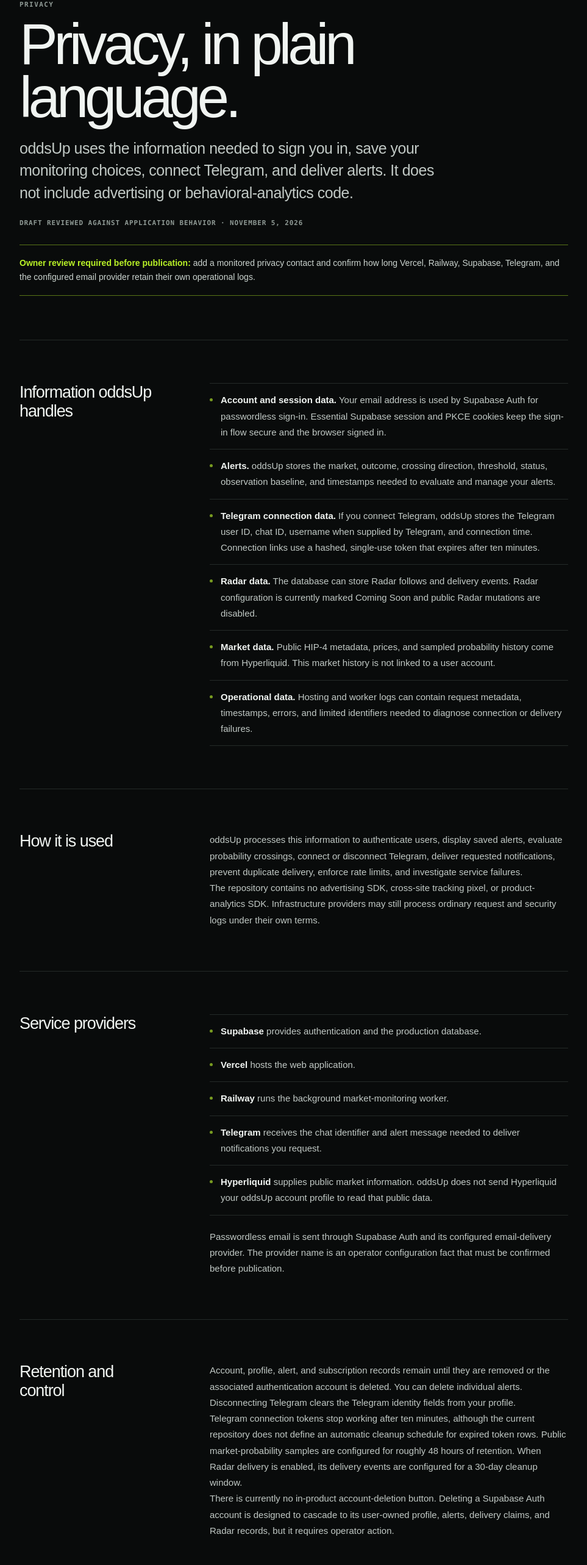
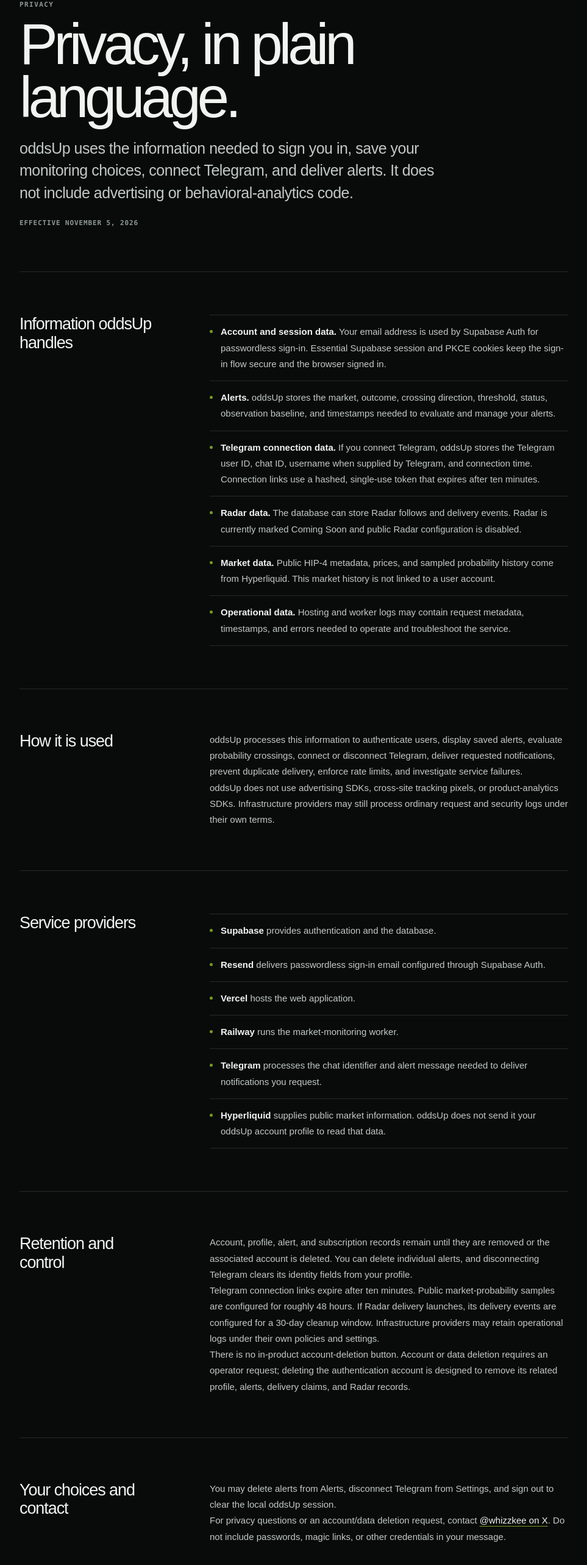
Before and after one commit to trevor-dev-johnson/outcome-alerts, a Next.js app: page /privacy in a window 1280 px wide. Shown: the part 174-2740 px from the top of the page at 61% size, without its empty margins (158-1121 px from the left). Built offline with nearby package versions, Linux system fonts and the light colour scheme.

Commit message:
Finalize privacy and terms

```diff
--- a/app/legal.module.css
+++ b/app/legal.module.css
@@ -4,8 +4,6 @@
 .header h1 { max-width: 760px; margin: 16px 0 22px; font-size: clamp(52px, 9vw, 94px); line-height: .92; letter-spacing: -.065em; }
 .lede { max-width: 700px; margin: 0; color: #c1c9c5; font-size: clamp(18px, 2.8vw, 25px); line-height: 1.45; letter-spacing: -.02em; }
 .updated { margin: 24px 0 0; color: var(--muted); font: 600 11px/1.4 "SFMono-Regular", Consolas, monospace; letter-spacing: .08em; text-transform: uppercase; }
-.review { margin-top: 28px; padding: 18px 0; border-top: 1px solid rgba(185,242,39,.45); border-bottom: 1px solid rgba(185,242,39,.45); color: #cbd4cf; font-size: 14px; line-height: 1.65; }
-.review strong { color: var(--signal); }
 .section { display: grid; grid-template-columns: minmax(160px, 230px) minmax(0, 1fr); gap: clamp(36px, 7vw, 82px); padding: clamp(46px, 7vw, 70px) 0; border-bottom: 1px solid var(--line); }
 .section h2 { margin: 0; font-size: clamp(20px, 2.8vw, 27px); line-height: 1.12; letter-spacing: -.04em; }
 .copy { min-width: 0; color: #c1c9c5; font-size: 15px; line-height: 1.75; }
--- a/app/privacy/page.tsx
+++ b/app/privacy/page.tsx
@@ -20,8 +20,7 @@ export default function PrivacyPage() {
         <p className="eyebrow">Privacy</p>
         <h1>Privacy, in plain language.</h1>
         <p className={styles.lede}>oddsUp uses the information needed to sign you in, save your monitoring choices, connect Telegram, and deliver alerts. It does not include advertising or behavioral-analytics code.</p>
-        <p className={styles.updated}>Draft reviewed against application behavior · November 5, 2026</p>
-        <p className={styles.review}><strong>Owner review required before publication:</strong> add a monitored privacy contact and confirm how long Vercel, Railway, Supabase, Telegram, and the configured email provider retain their own operational logs.</p>
+        <p className={styles.updated}>Effective November 5, 2026</p>
       </header>
 
       <section className={styles.section}><h2>Information oddsUp handles</h2><div className={styles.copy}>
@@ -29,37 +28,37 @@ export default function PrivacyPage() {
           <li><strong>Account and session data.</strong> Your email address is used by Supabase Auth for passwordless sign-in. Essential Supabase session and PKCE cookies keep the sign-in flow secure and the browser signed in.</li>
           <li><strong>Alerts.</strong> oddsUp stores the market, outcome, crossing direction, threshold, status, observation baseline, and timestamps needed to evaluate and manage your alerts.</li>
           <li><strong>Telegram connection data.</strong> If you connect Telegram, oddsUp stores the Telegram user ID, chat ID, username when supplied by Telegram, and connection time. Connection links use a hashed, single-use token that expires after ten minutes.</li>
-          <li><strong>Radar data.</strong> The database can store Radar follows and delivery events. Radar configuration is currently marked Coming Soon and public Radar mutations are disabled.</li>
+          <li><strong>Radar data.</strong> The database can store Radar follows and delivery events. Radar is currently marked Coming Soon and public Radar configuration is disabled.</li>
           <li><strong>Market data.</strong> Public HIP-4 metadata, prices, and sampled probability history come from Hyperliquid. This market history is not linked to a user account.</li>
-          <li><strong>Operational data.</strong> Hosting and worker logs can contain request metadata, timestamps, errors, and limited identifiers needed to diagnose connection or delivery failures.</li>
+          <li><strong>Operational data.</strong> Hosting and worker logs may contain request metadata, timestamps, and errors needed to operate and troubleshoot the service.</li>
         </ul>
       </div></section>
 
       <section className={styles.section}><h2>How it is used</h2><div className={styles.copy}>
         <p>oddsUp processes this information to authenticate users, display saved alerts, evaluate probability crossings, connect or disconnect Telegram, deliver requested notifications, prevent duplicate delivery, enforce rate limits, and investigate service failures.</p>
-        <p>The repository contains no advertising SDK, cross-site tracking pixel, or product-analytics SDK. Infrastructure providers may still process ordinary request and security logs under their own terms.</p>
+        <p>oddsUp does not use advertising SDKs, cross-site tracking pixels, or product-analytics SDKs. Infrastructure providers may still process ordinary request and security logs under their own terms.</p>
       </div></section>
 
       <section className={styles.section}><h2>Service providers</h2><div className={styles.copy}>
         <ul>
-          <li><strong>Supabase</strong> provides authentication and the production database.</li>
+          <li><strong>Supabase</strong> provides authentication and the database.</li>
+          <li><strong>Resend</strong> delivers passwordless sign-in email configured through Supabase Auth.</li>
           <li><strong>Vercel</strong> hosts the web application.</li>
-          <li><strong>Railway</strong> runs the background market-monitoring worker.</li>
-          <li><strong>Telegram</strong> receives the chat identifier and alert message needed to deliver notifications you request.</li>
-          <li><strong>Hyperliquid</strong> supplies public market information. oddsUp does not send Hyperliquid your oddsUp account profile to read that public data.</li>
+          <li><strong>Railway</strong> runs the market-monitoring worker.</li>
+          <li><strong>Telegram</strong> processes the chat identifier and alert message needed to deliver notifications you request.</li>
+          <li><strong>Hyperliquid</strong> supplies public market information. oddsUp does not send it your oddsUp account profile to read that data.</li>
         </ul>
-        <p>Passwordless email is sent through Supabase Auth and its configured email-delivery provider. The provider name is an operator configuration fact that must be confirmed before publication.</p>
       </div></section>
 
       <section className={styles.section}><h2>Retention and control</h2><div className={styles.copy}>
-        <p>Account, profile, alert, and subscription records remain until they are removed or the associated authentication account is deleted. You can delete individual alerts. Disconnecting Telegram clears the Telegram identity fields from your profile.</p>
-        <p>Telegram connection tokens stop working after ten minutes, although the current repository does not define an automatic cleanup schedule for expired token rows. Public market-probability samples are configured for roughly 48 hours of retention. When Radar delivery is enabled, its delivery events are configured for a 30-day cleanup window.</p>
-        <p>There is currently no in-product account-deletion button. Deleting a Supabase Auth account is designed to cascade to its user-owned profile, alerts, delivery claims, and Radar records, but it requires operator action.</p>
+        <p>Account, profile, alert, and subscription records remain until they are removed or the associated account is deleted. You can delete individual alerts, and disconnecting Telegram clears its identity fields from your profile.</p>
+        <p>Telegram connection links expire after ten minutes. Public market-probability samples are configured for roughly 48 hours. If Radar delivery launches, its delivery events are configured for a 30-day cleanup window. Infrastructure providers may retain operational logs under their own policies and settings.</p>
+        <p>There is no in-product account-deletion button. Account or data deletion requires an operator request; deleting the authentication account is designed to remove its related profile, alerts, delivery claims, and Radar records.</p>
       </div></section>
 
       <section className={styles.section}><h2>Your choices and contact</h2><div className={styles.copy}>
-        <p>You may delete alerts from the Alerts page, disconnect Telegram from Settings, and sign out to clear the local OddsUp session. Account-access or deletion requests need a monitored operator contact.</p>
-        <p><strong>Contact pending owner confirmation:</strong> a working privacy email address or support route must be added here before this policy is deployed.</p>
+        <p>You may delete alerts from Alerts, disconnect Telegram from Settings, and sign out to clear the local oddsUp session.</p>
+        <p>For privacy questions or an account/data deletion request, contact <a href="https://x.com/whizzkee" target="_blank" rel="noopener noreferrer">@whizzkee on X</a>. Do not include passwords, magic links, or other credentials in your message.</p>
       </div></section>
 
       <section className={styles.section}><h2>Security and changes</h2><div className={styles.copy}>
--- a/app/terms/page.tsx
+++ b/app/terms/page.tsx
@@ -20,12 +20,11 @@ export default function TermsPage() {
         <p className="eyebrow">Terms of use</p>
         <h1>Watch markets. Make your own decisions.</h1>
         <p className={styles.lede}>oddsUp is a free, watch-only monitoring tool. It shows public HIP-4 market information and sends alerts you configure; it does not execute trades or control funds.</p>
-        <p className={styles.updated}>Draft for owner review · November 5, 2026</p>
-        <p className={styles.review}><strong>Owner or legal review required before publication:</strong> confirm the legal operator name and contact, minimum user age, governing law, dispute process, warranty language, and any liability cap.</p>
+        <p className={styles.updated}>Effective November 5, 2026</p>
       </header>
 
       <section className={styles.section}><h2>What oddsUp provides</h2><div className={styles.copy}>
-        <p>oddsUp provides informational access to public Hyperliquid HIP-4 market data, sampled movement views, and user-configured probability alerts. The service is currently offered without charge. Future pricing, if any, would require clear notice.</p>
+        <p>oddsUp provides informational access to public Hyperliquid HIP-4 market data, sampled movement views, and user-configured probability alerts. The service is currently free.</p>
         <p>Radar is marked Coming Soon. Radar configuration and notification delivery should not be treated as available until oddsUp explicitly launches that feature.</p>
       </div></section>
 
@@ -45,16 +44,16 @@ export default function TermsPage() {
 
       <section className={styles.section}><h2>Availability and data limits</h2><div className={styles.copy}>
         <p>Market data can be delayed, unavailable, incomplete, stale, or corrected upstream. Network outages, provider failures, maintenance, and software errors can delay or prevent an alert. Notification delivery is not guaranteed; an alert may be delayed or not delivered.</p>
-        <p>oddsUp may change, pause, or discontinue parts of the service when reasonably necessary for reliability, security, legal compliance, or product development.</p>
+        <p>oddsUp may change, pause, or discontinue parts of the service when reasonably necessary.</p>
       </div></section>
 
       <section className={styles.section}><h2>Acceptable use</h2><div className={styles.copy}>
         <p>Use oddsUp lawfully and do not attempt to disrupt the service, bypass access controls, probe other users&apos; data, automate abusive request volumes, or misuse Telegram delivery. Keep access to your email and Telegram accounts secure.</p>
       </div></section>
 
-      <section className={styles.section}><h2>Risk and review</h2><div className={styles.copy}>
-        <p>You use oddsUp and act on market information at your own risk. The product should not be represented as guaranteeing market accuracy, notification delivery, uptime, or a particular financial result.</p>
-        <p><strong>Legal terms still requiring owner review:</strong> the final operator identity, contact channel, eligibility rules, governing law, dispute procedure, warranty disclaimer, limitation of liability, and account-suspension process are intentionally not invented in this draft.</p>
+      <section className={styles.section}><h2>Your responsibility and contact</h2><div className={styles.copy}>
+        <p>You use oddsUp and act on market information at your own risk. You remain responsible for every decision you make. Abusive use, attempts to access another user&apos;s data, or disruption of the service may result in restricted access.</p>
+        <p>Questions about these terms can be directed to <a href="https://x.com/whizzkee" target="_blank" rel="noopener noreferrer">@whizzkee on X</a>.</p>
       </div></section>
     </main>
   </div>;
```
Also changed, not shown: 1 other file (tests, documents, lock files or other folders).
